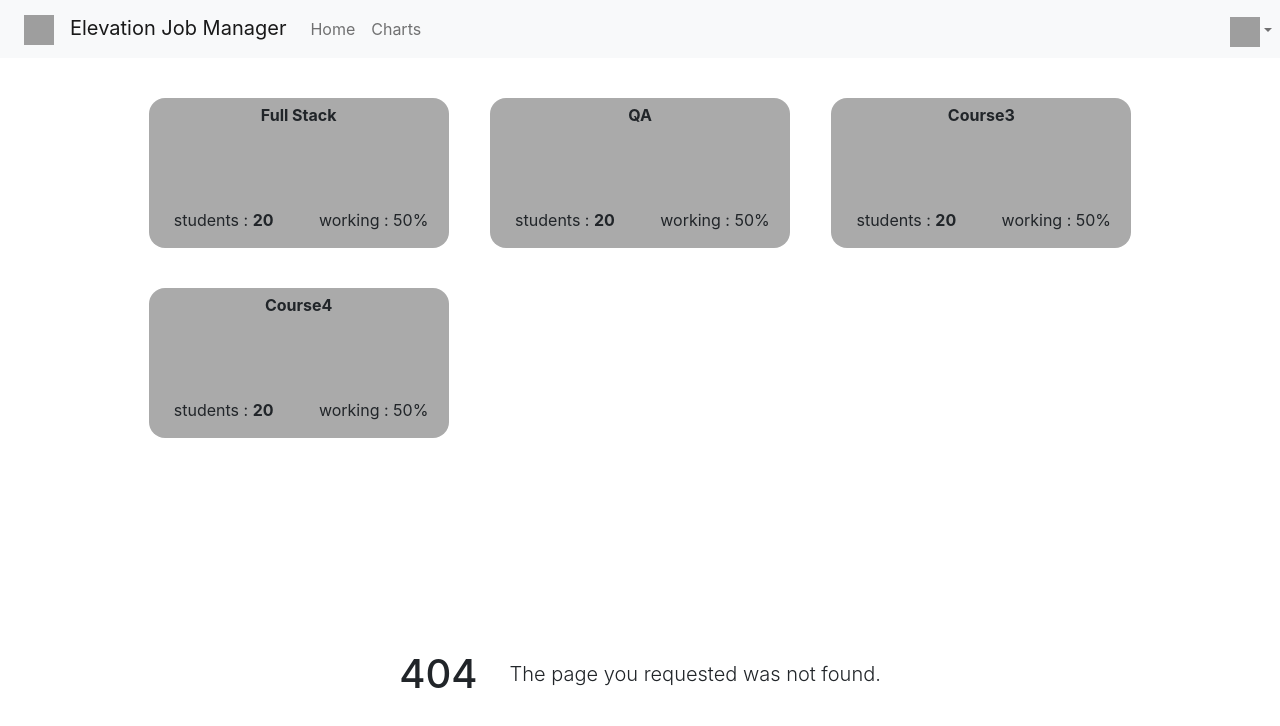
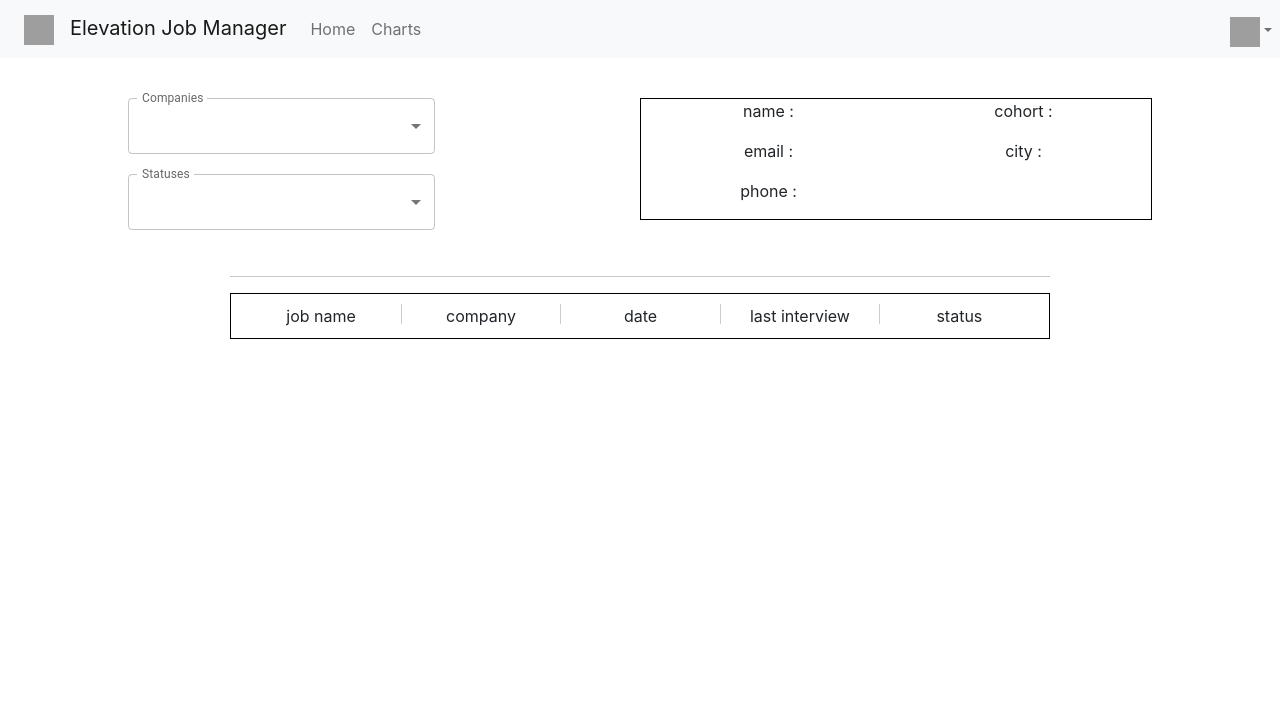
Before and after one commit to m7md389/elevation-job-manager, a React (Create React App) app: page /student in a window 1280 px wide. Shown: the top 726 px of the page. Built offline with nearby package versions, Linux system fonts and the light colour scheme; grey boxes are pictures that could not be loaded; the HTML template or start-up script is replaced by a standard one.

Commit message:
create student page and styling it

```diff
--- a/package.json
+++ b/package.json
@@ -3,6 +3,9 @@
   "version": "0.1.0",
   "private": true,
   "dependencies": {
+    "@emotion/react": "^11.7.1",
+    "@emotion/styled": "^11.6.0",
+    "@mui/material": "^5.3.0",
     "@testing-library/jest-dom": "^5.16.1",
     "@testing-library/react": "^12.1.2",
     "@testing-library/user-event": "^13.5.0",
--- a/src/App.jsx
+++ b/src/App.jsx
@@ -8,17 +8,21 @@ import Register from "./components/Register";
 import PageNotFound from "./components/PageNotFound";
 import "./App.css";
 import AdminHome from './components/AdminHome'
+import Student from "./components/Student";
 export default function App() {
   return (
     <BrowserRouter>
       <NavBar />
-      <AdminHome />
+
+
+
       <Routes>
-        <Route path="*" element={<PageNotFound />} />
-        <Route path="/" element={<h1>Home Page</h1>} />
+        <Route path="/courses" element={<AdminHome />} />
         <Route path="/login" element={<Login />} />
         <Route path="/logout" element={<Logout />} />
         <Route path="/register" element={<Register />} />
+        <Route path="/student/" element={<Student />} /> {/*/student/:id*/}
+        <Route path="*" element={<PageNotFound />} />
       </Routes>
 
       <Footer />
--- a/src/components/AdminHome.jsx
+++ b/src/components/AdminHome.jsx
@@ -2,6 +2,7 @@ import React from 'react';
 import '../styles/AdminHome.css'
 import Course from './Course';
 import { observer, inject } from 'mobx-react';
+import { Link } from 'react-router-dom';
 
 
 function AdminHome() {
@@ -11,7 +12,9 @@ function AdminHome() {
     return (
         <div className='page-container'>
             {courses.map((c, idx) => {
+                // <Link to="/">
                 return <Course name={c} color={colors[idx]} />
+                // </Link>
             })}
         </div>
     );
--- a/src/components/Course.jsx
+++ b/src/components/Course.jsx
@@ -1,9 +1,6 @@
 import React from 'react';
 import '../styles/Course.css'
 function Course(props) {
-
-
-    console.log(props.color);
 
     return (
         <div className='course' style={{ backgroundColor: `#${props.color}`, borderRadius: "16px" }}>
--- /dev/null
+++ b/src/components/Student.jsx
@@ -0,0 +1,97 @@
+
+import * as React from 'react';
+import Box from '@mui/material/Box';
+import InputLabel from '@mui/material/InputLabel';
+import MenuItem from '@mui/material/MenuItem';
+import FormControl from '@mui/material/FormControl';
+import Select from '@mui/material/Select';
+import '../styles/Student.css'
+
+export default function Student() {
+    const companies = ['All companies', 'Yad2', 'Facebook', 'Twitter', 'Intel']
+    const statuses = ['All status', 'Accepted', 'waiting', 'Applied', 'no reply']
+    const [company, setCompany] = React.useState('');
+
+    const handleChange = (event) => {
+        setCompany(event.target.value);
+    };
+
+
+    return (
+        <div className='student-page-container'>
+
+
+            <div className='filters-detail'>
+                <div className='cont'>
+                    <Box sx={{ minWidth: 120 }} className='box'>
+                        <FormControl fullWidth>
+                            <InputLabel id="companies">Companies</InputLabel>
+                            <Select
+                                labelId="select-companies"
+                                id="select-companies"
+                                value={companies}
+                                label="companies"
+                                onChange={handleChange}>
+
+                                {companies.map((c, idx) => {
+                                    return (
+                                        <MenuItem value={c}>{c}</MenuItem>
+                                    )
+                                })}
+
+
+                            </Select>
+                        </FormControl>
+                    </Box>
+
+                    <Box sx={{ minWidth: 120 }} >
+                        <FormControl fullWidth>
+                            <InputLabel id="statuses">Statuses</InputLabel>
+                            <Select
+                                labelId="select-statuses"
+                                id="select-statuses"
+                                value={statuses}
+                                label="statuses"
+                                onChange={handleChange}>
+
+                                {statuses.map((s, idx) => {
+                                    return (
+                                        <MenuItem value={s}>{s}</MenuItem>
+                                    )
+                                })}
+
+
+                            </Select>
+                        </FormControl>
+                    </Box>
+
+                </div>
+
+                <div className='right-box-details'>
+                    <p>name : </p>
+                    <p>cohort : </p>
+                    <p>email : </p>
+                    <p>city : </p>
+                    <p>phone : </p>
+                </div>
+            </div>
+
+            <div style={{ width: '80%', margin: '10px auto' }}> <hr /></div>
+
+            <div className='jobs-title'>
+                <div>job name</div>
+                <div className='vLine'>company</div>
+                <div className='vLine'>date</div>
+                <div className='vLine'>last interview</div>
+                <div className='vLine'>status</div>
+            </div>
+
+            <div className='rows'>
+
+            </div>
+
+
+
+        </div >
+    );
+}
--- /dev/null
+++ b/src/styles/Student.css
@@ -0,0 +1,56 @@
+.student-page-container{
+    width: 80%;
+    margin: 0 auto;
+}
+
+.filters-detail{
+    display: grid;
+    grid-template-columns: repeat(2 , 1fr);
+    /* border: 1px solid red; */
+}
+
+.cont{
+    margin: 20px 0;
+    width: 60%;
+}
+
+.box{
+    margin: 20px 0;
+}
+
+.right-box-details{
+    margin: 40px 0;
+    text-align: center;
+    display: grid;
+    border: 1px solid black;
+    /* justify-content: end; */
+    grid-template-columns: repeat(2 , 1fr);
+}
+
+.jobs-title{
+    width: 80%;
+    margin: 0 auto;
+    display: grid;
+    grid-template-columns: repeat(5 ,1fr);
+    border: 1px solid black;
+    text-align: center;
+    padding: 10px;
+
+}
+
+
+.rows{
+    width: 80%;
+    margin: 0 auto;
+    /* display: grid; */
+    /* grid-template-columns: repeat(5 ,1fr); */
+    /* border: 1px solid black; */
+    text-align: center;
+    /* padding: 10px; */
+}
+
+.vLine{
+    border-left: 1px solid #ccc;
+    height: 20px;
+
+}
```
Also changed, not shown: src/components/InterviewRow.jsx (added, +11 -0 lines), src/styles/InterviewRow.css (added), 1 other file (tests, documents, lock files or other folders).
